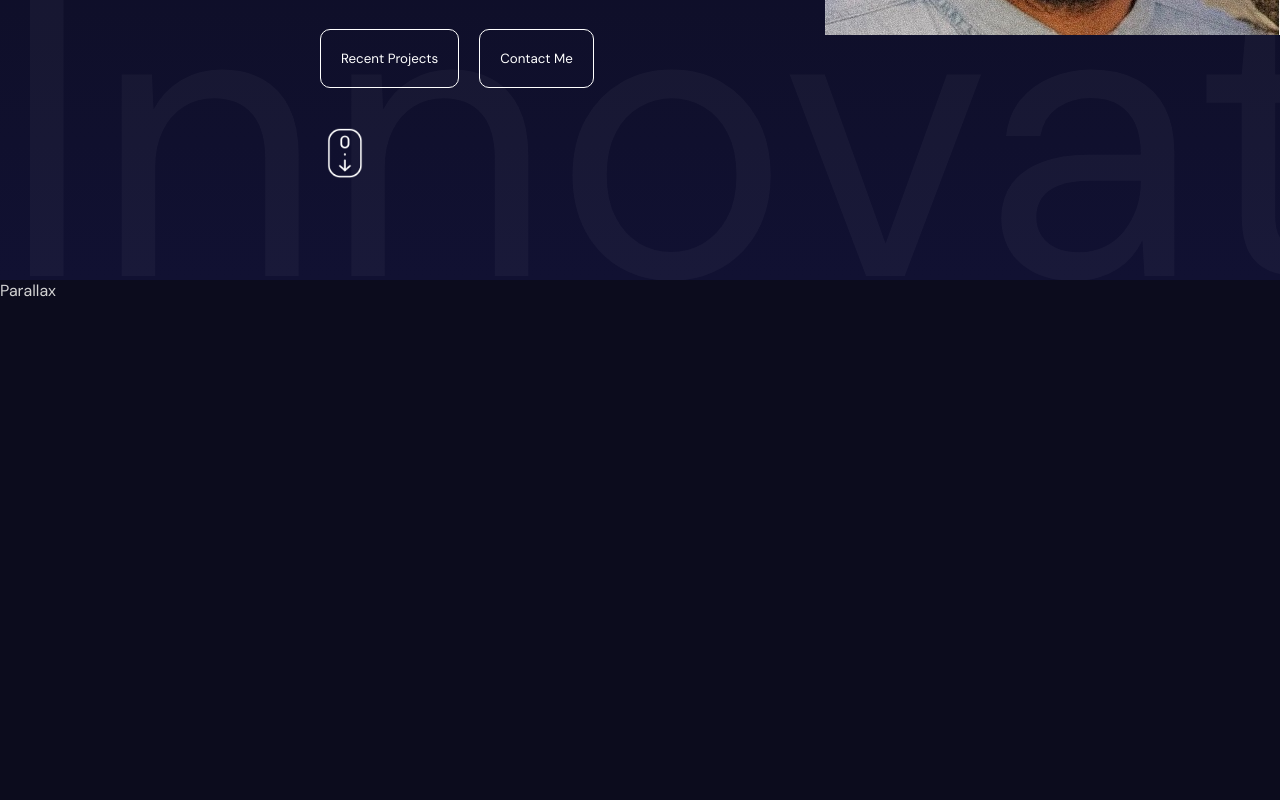
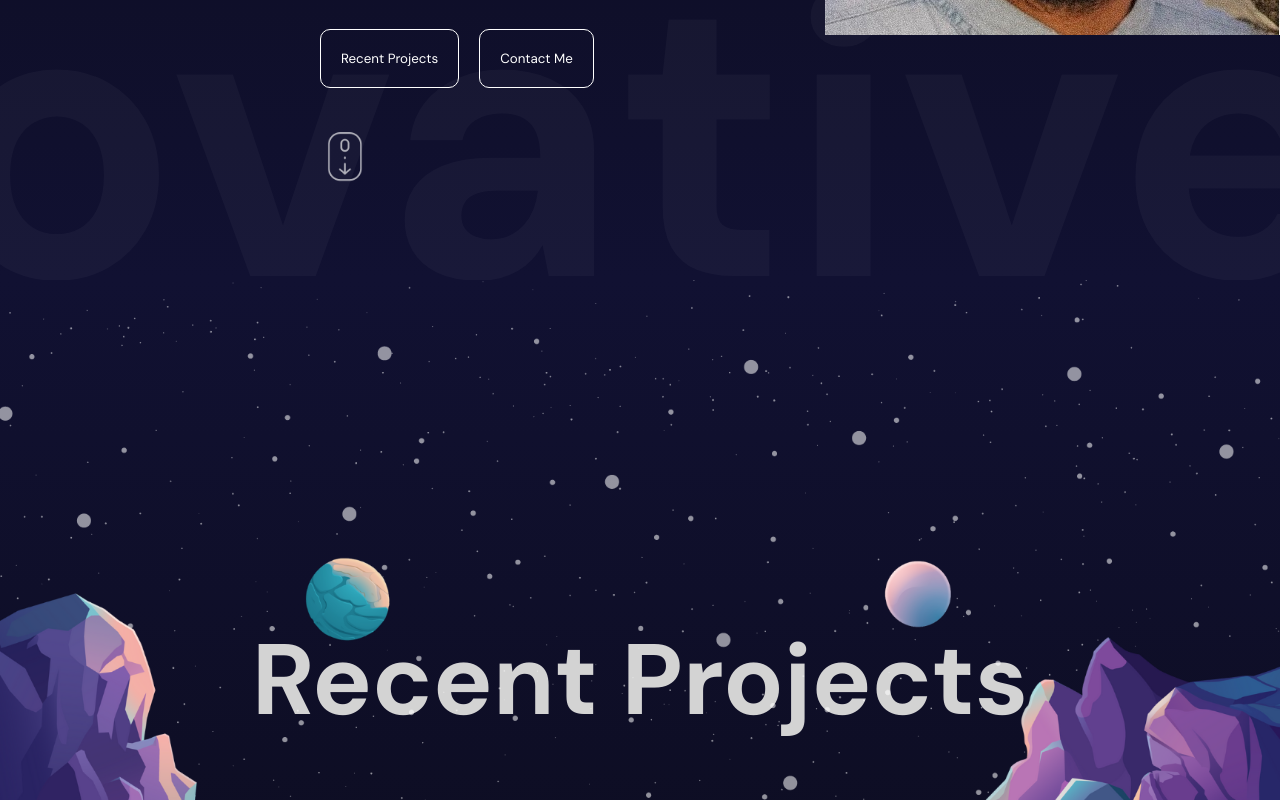
Before and after one commit to tomasdepiano/Portfolio-Project, a React (Vite) app: page / in a window 1280 px wide. Shown: the part 520-1320 px from the top of the page. Built offline with nearby package versions, Linux system fonts and the light colour scheme.

Commit message:
Got the parallax section to work properly with all the animations; also got the scroll img to animate constantly on the homepage section

```diff
--- a/src/App.jsx
+++ b/src/App.jsx
@@ -1,6 +1,7 @@
 import "./app.scss";
 import Navbar from "./components/navbar/Navbar";
 import Hero from "./components/hero/hero";
+import Parallax from "./components/parallax/Parallax";
 
 const App = () => {
   return (
@@ -9,7 +10,9 @@ const App = () => {
         <Navbar />
         <Hero />
       </section>
-      <section id="Portfolio">Parallax</section>
+      <section id="Portfolio">
+        <Parallax />
+      </section>
       <section>Portfolio1</section>
       <section>Portfolio2</section>
       <section>Portfolio3</section>
--- a/src/components/hero/Hero.jsx
+++ b/src/components/hero/Hero.jsx
@@ -12,6 +12,28 @@ const textVariants = {
     transition: {
       duration: 1,
       staggerChildren: 0.1,
+    },
+  },
+  scrollButton: {
+    opacity: 0,
+    y: 10,
+    transition: {
+      duration: 2,
+      repeat: Infinity,
+    },
+  },
+};
+
+const sliderVariants = {
+  initial: {
+    x: 0,
+  },
+  animate: {
+    x: "-220%",
+    transition: {
+      repeat: Infinity,
+      repeatType: "mirror",
+      duration: 20,
     },
   },
 };
@@ -34,10 +56,22 @@ const Hero = () => {
             </motion.button>
             <motion.button variants={textVariants}>Contact Me</motion.button>
           </motion.div>
-          <motion.img variants={textVariants} src="/scroll.png" alt="" />
+          <motion.img
+            variants={textVariants}
+            animate="scrollButton"
+            src="/scroll.png"
+            alt=""
+          />
         </motion.div>
       </div>
-      <div className="slidingTextContainer">Innovative Passionate Driven</div>
+      <motion.div
+        className="slidingTextContainer"
+        variants={sliderVariants}
+        initial="initial"
+        animate="animate"
+      >
+        Innovative Passionate Driven
+      </motion.div>
       <div className="imageContainer">
         <img src="/tomasheadshot.jpeg" alt="" />
       </div>
--- a/src/components/hero/hero.scss
+++ b/src/components/hero/hero.scss
@@ -58,5 +58,7 @@
     bottom: -120px;
     white-space: nowrap;
     color: #ffffff09;
+    width: 50%;
+    font-weight: bold;
   }
 }
--- /dev/null
+++ b/src/components/parallax/Parallax.jsx
@@ -0,0 +1,25 @@
+import { useRef } from "react";
+import "./parallax.scss";
+import { motion, useScroll, useTransform } from "framer-motion";
+
+const Parallax = () => {
+  const ref = useRef();
+
+  const { scrollYProgress } = useScroll({
+    target: ref,
+    offset: ["start start", "end start"],
+  });
+
+  const yBg = useTransform(scrollYProgress, [0, 1], ["0%", "100%"]);
+  const yText = useTransform(scrollYProgress, [0, 1], ["0%", "500%"]);
+  return (
+    <div className="parallax" ref={ref}>
+      <motion.h1 style={{ y: yText }}>Recent Projects</motion.h1>
+      <motion.div className="mountains"></motion.div>
+      <motion.div className="planets" style={{ y: yBg }}></motion.div>
+      <motion.div className="stars" style={{ x: yBg }}></motion.div>
+    </div>
+  );
+};
+
+export default Parallax;
--- /dev/null
+++ b/src/components/parallax/parallax.scss
@@ -0,0 +1,42 @@
+.parallax {
+  background: linear-gradient(180deg, #111132, #0c0c1d);
+  width: 100%;
+  height: 100%;
+  position: relative;
+  display: flex;
+  align-items: center;
+  justify-content: center;
+  overflow: hidden;
+
+  h1 {
+    font-size: 100px;
+  }
+
+  .mountains {
+    background-image: url("/mountains.png");
+    background-size: cover;
+    background-position: bottom;
+    width: 100%;
+    height: 100%;
+    position: absolute;
+    z-index: 3;
+  }
+  .planets {
+    background-image: url("/planets.png");
+    background-size: cover;
+    background-position: bottom;
+    width: 100%;
+    height: 100%;
+    position: absolute;
+    z-index: 2;
+  }
+  .stars {
+    background-image: url("/stars.png");
+    background-size: cover;
+    background-position: bottom;
+    width: 100%;
+    height: 100%;
+    position: absolute;
+    z-index: 1;
+  }
+}
```
